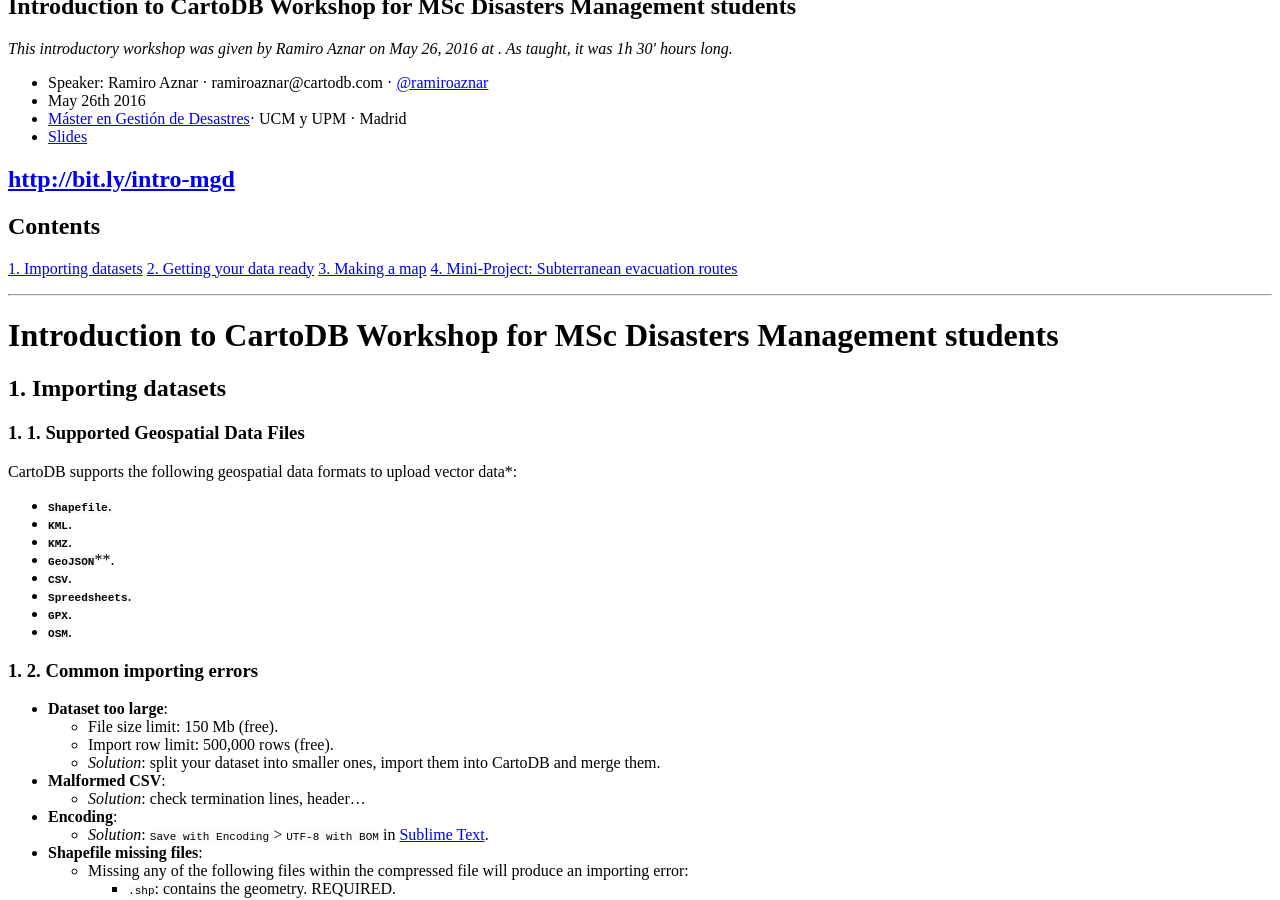
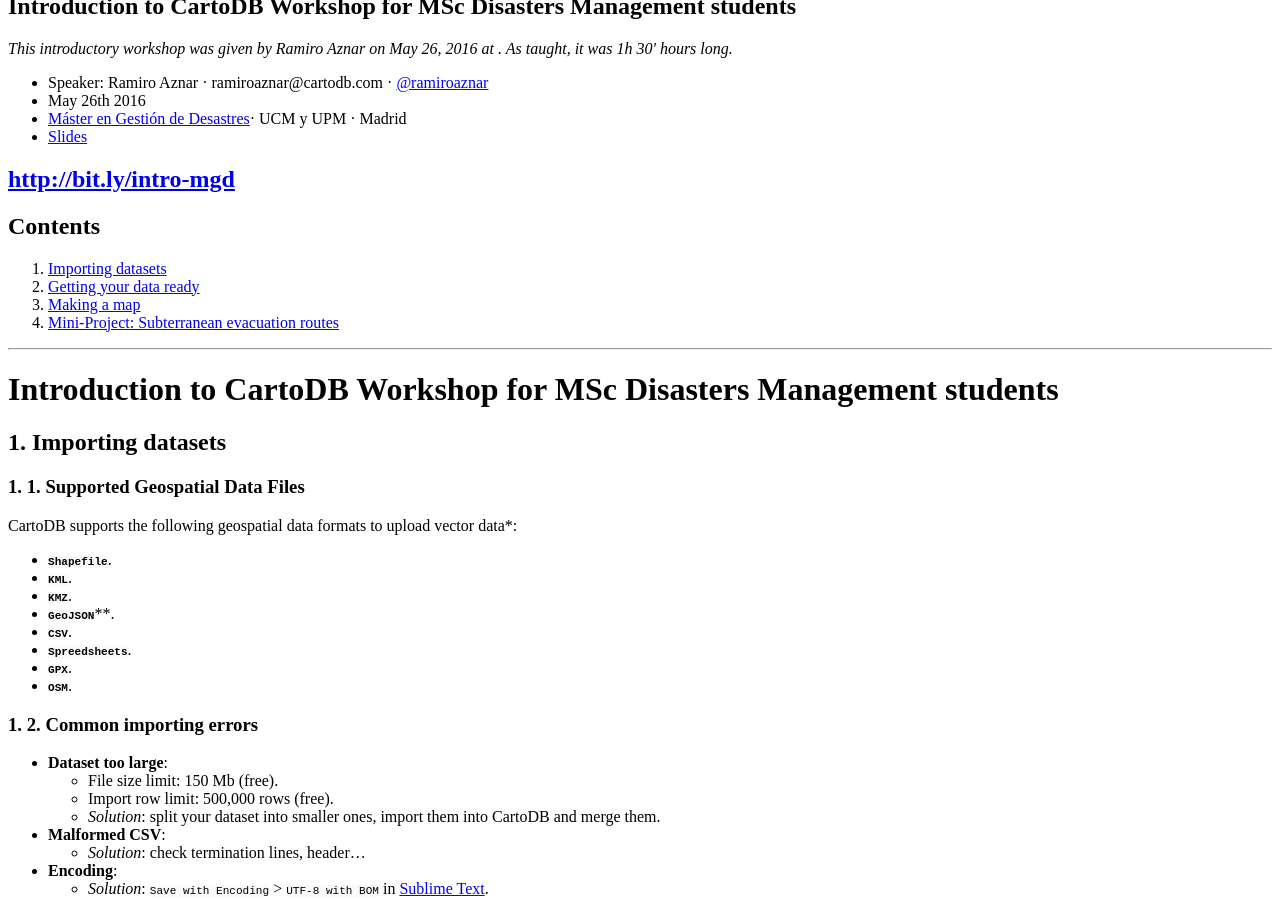
Before and after one commit to CartoDB/training, a Jekyll site: the page built from _posts/2016-05-26-intro-mgd.md, in a window 1280 px wide and 900 px high, scrolled down 715 px. Built offline with Jekyll 4.4.1, drawn with Linux system fonts in a browser that asks for light colours; a style sheet for code colours, icons or effects is not loaded; some of the changed text lies outside the part shown.

Commit message:
fix typos

```diff
--- a/_posts/2016-05-26-intro-mgd.md
+++ b/_posts/2016-05-26-intro-mgd.md
@@ -15,10 +15,10 @@
 ## [http://bit.ly/intro-mgd](http://bit.ly/intro-mgd)
 
 ## Contents
-[1. Importing datasets](#import)
-[2. Getting your data ready](#dataset)
-[3. Making a map](#map)
-[4. Mini-Project: Subterranean evacuation routes](#project)
+1. [Importing datasets](#import)
+2. [Getting your data ready](#dataset)
+3. [Making a map](#map)
+4. [Mini-Project: Subterranean evacuation routes](#project)
 
 
 ----
```
Also changed, not shown: other parts of _posts/2016-05-26-intro-mgd.md (+2 -2 lines).
